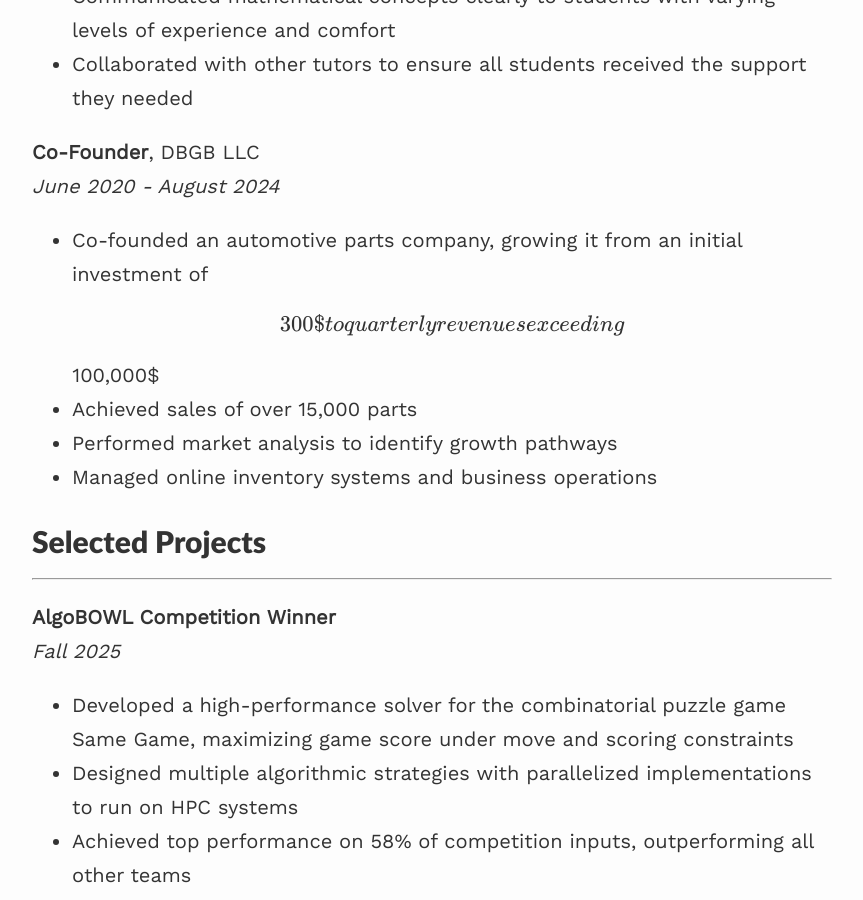
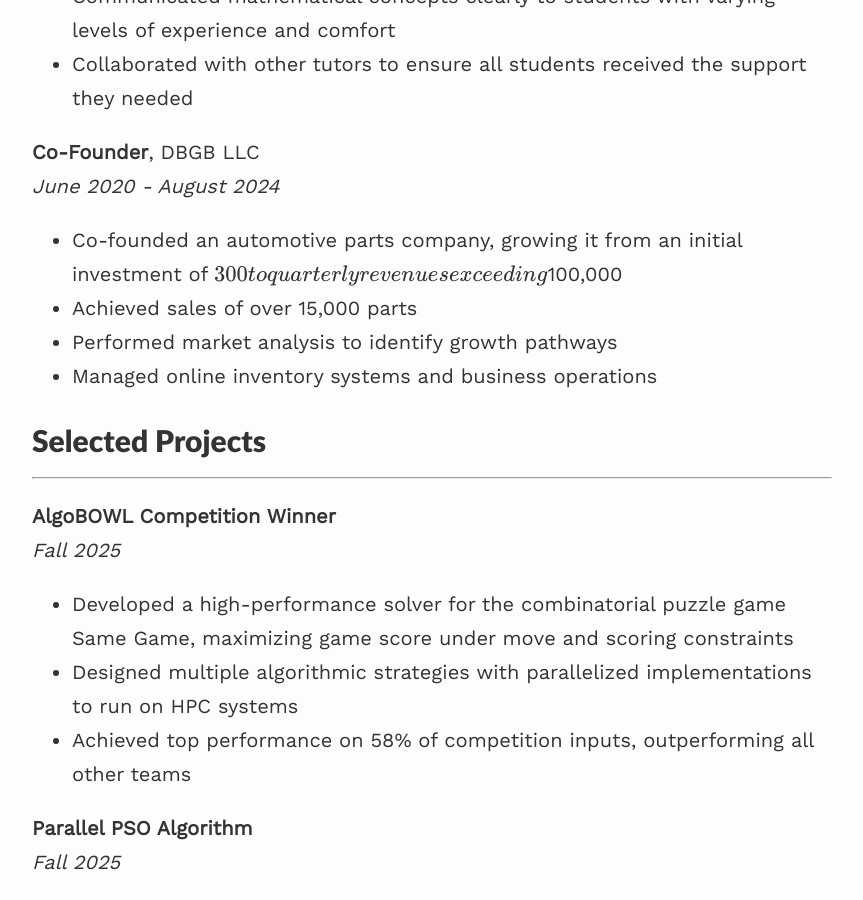
Before and after one commit to Byron-Selvage/Byron-Selvage.github.io, a Jekyll site: the page built from _pages/resume.md, in a window 1280 px wide and 900 px high, scrolled down 2555 px. Shown: the whole window, without its empty margins (208-1071 px from the left). Built offline with Jekyll 4.4.1, drawn with Linux system fonts in a browser that asks for light colours; formulas are drawn with MathJax 3; part of the change alters nothing that is shown.

```diff
--- a/_pages/resume.md
+++ b/_pages/resume.md
@@ -74,7 +74,7 @@ published: true
 **Co-Founder**, DBGB LLC
 *June 2020 - August 2024*
 
-- Co-founded an automotive parts company, growing it from an initial investment of $\$300$ to quarterly revenues exceeding $\$100,000$
+- Co-founded an automotive parts company, growing it from an initial investment of &#36;300 to quarterly revenues exceeding &#36;100,000
 - Achieved sales of over 15,000 parts
 - Performed market analysis to identify growth pathways
 - Managed online inventory systems and business operations
```
